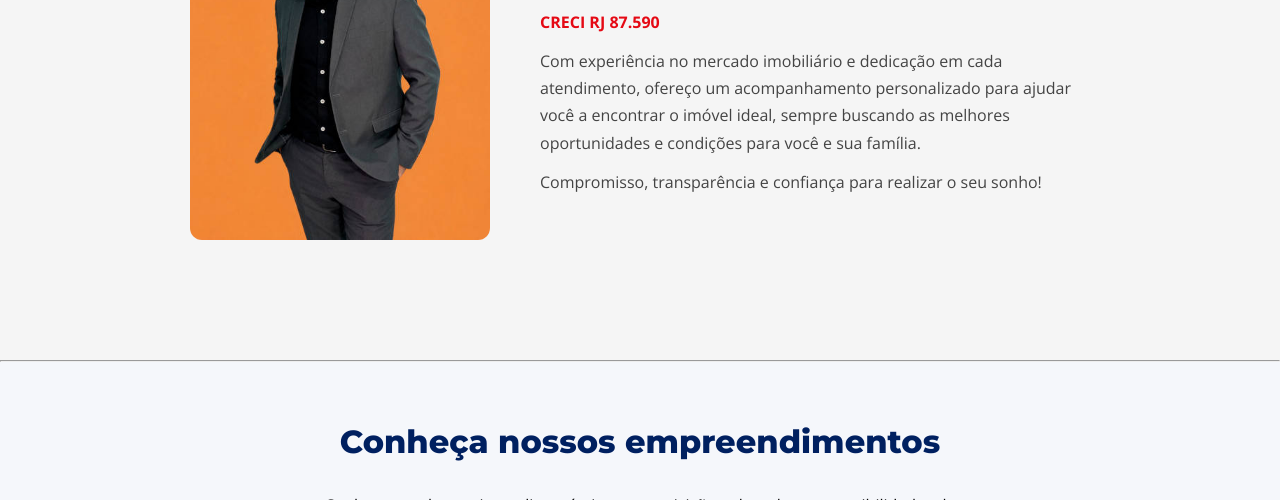
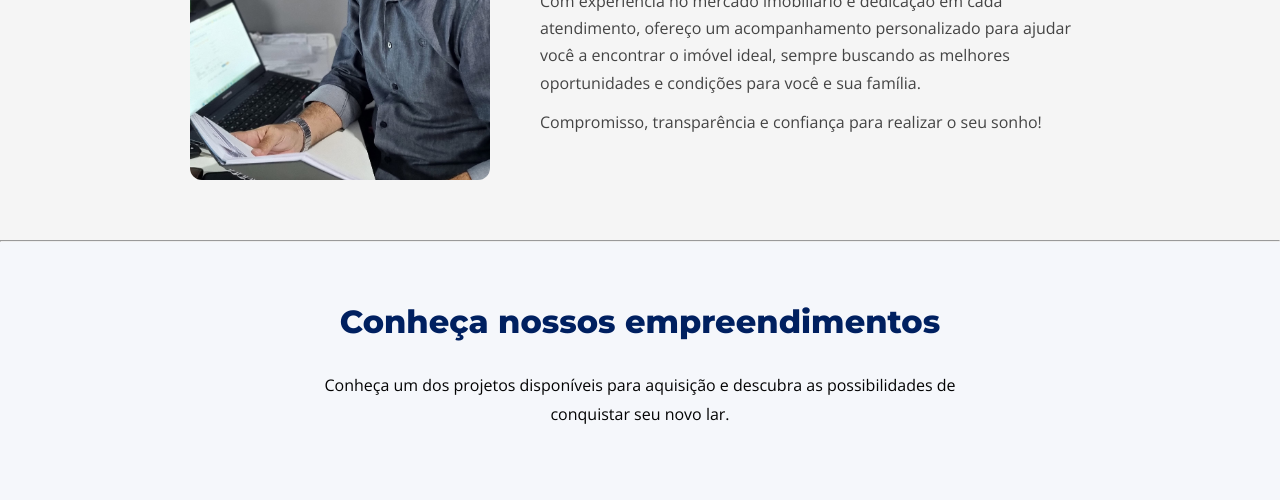
Before and after one commit to v1hu/claudio-alvarez, a plain HTML site: page index.html in a window 1280 px wide. Shown: the part 1021-1521 px from the top of the page. Drawn offline with nearby package versions, Linux system fonts and the light colour scheme; a script that the page names is missing.

Commit message:
up about me

```diff
--- a/index.html
+++ b/index.html
@@ -100,9 +100,6 @@
 
             <!-- FOTO DO CORRETOR -->
 
-
-<section id="sobre">
-
     <h1>SOBRE MIM</h1>
 
     <div class="conteudo-sobre">
@@ -112,11 +109,11 @@
         <picture>
             <source
                 media="(max-width: 670px)"
-                srcset="imagens/claudio/corpo.jpg"
+                srcset="imagens/claudio/claudio.jpg"
             >
 
             <img
-                src="imagens/claudio/corpo.jpg"
+                src="imagens/claudio/claudio.jpg"
                 alt="Claudio Alvarez, corretor de imóveis"
             >
         </picture>
```
